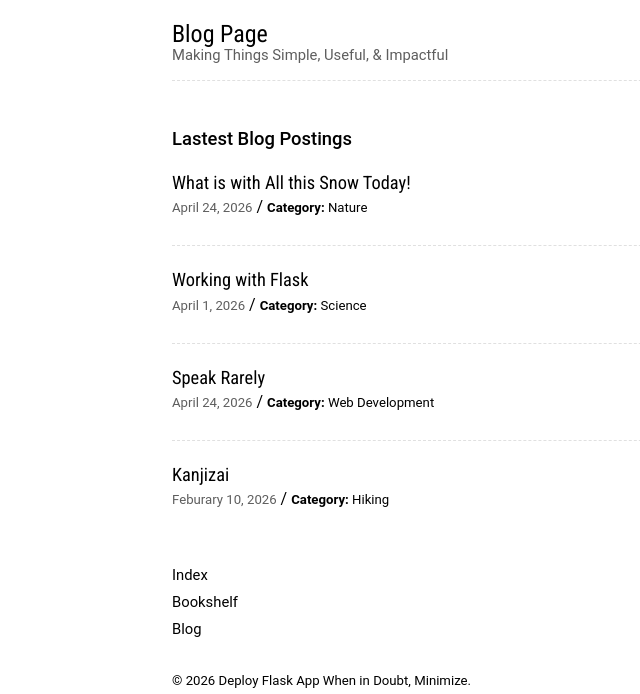
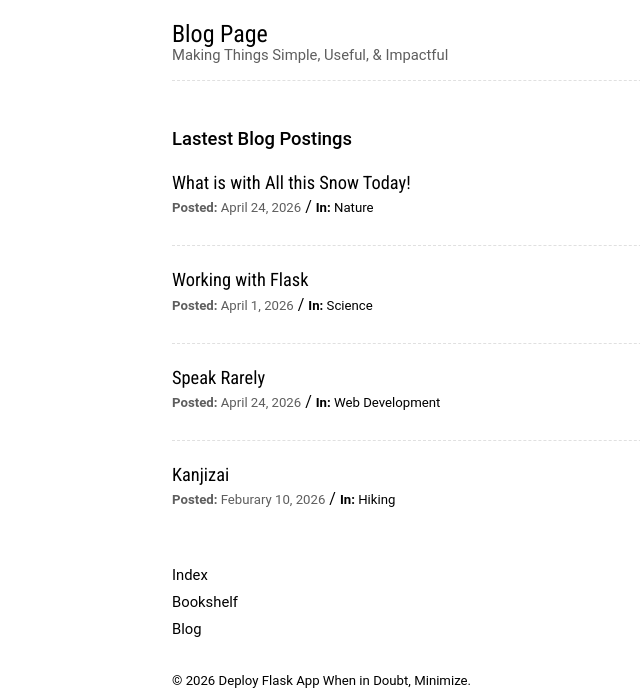
Before and after one commit to rindoshingen/Deploy-Flask-App, a Flask app: page /blog/ in a window 1280 px wide. Shown: the part 172-866 px from the top of the page, without its empty margins (213-853 px from the left). Run offline with Flask 3, Linux system fonts and the light colour scheme.

Commit message:
Update blog entry date and category display format

```diff
--- a/templates/blog.html
+++ b/templates/blog.html
@@ -8,8 +8,8 @@
             <h4 class="blog__title">
                 <a href="{{ url_for('show_post', post_id=post.id) }}">{{ post.title }}</a>
             </h4>
-            <time class="blog__date">{{ post.date }}</time> /
-            <span class="blog__category"><strong>Category:</strong> {{ post.category }}</span>
+            <time class="blog__date"><strong>Posted:</strong> {{ post.date }}</time> /
+            <span class="blog__category"><strong>In:</strong> {{ post.category }}</span>
         </li>
         {% endfor %}
     </ul>
```
